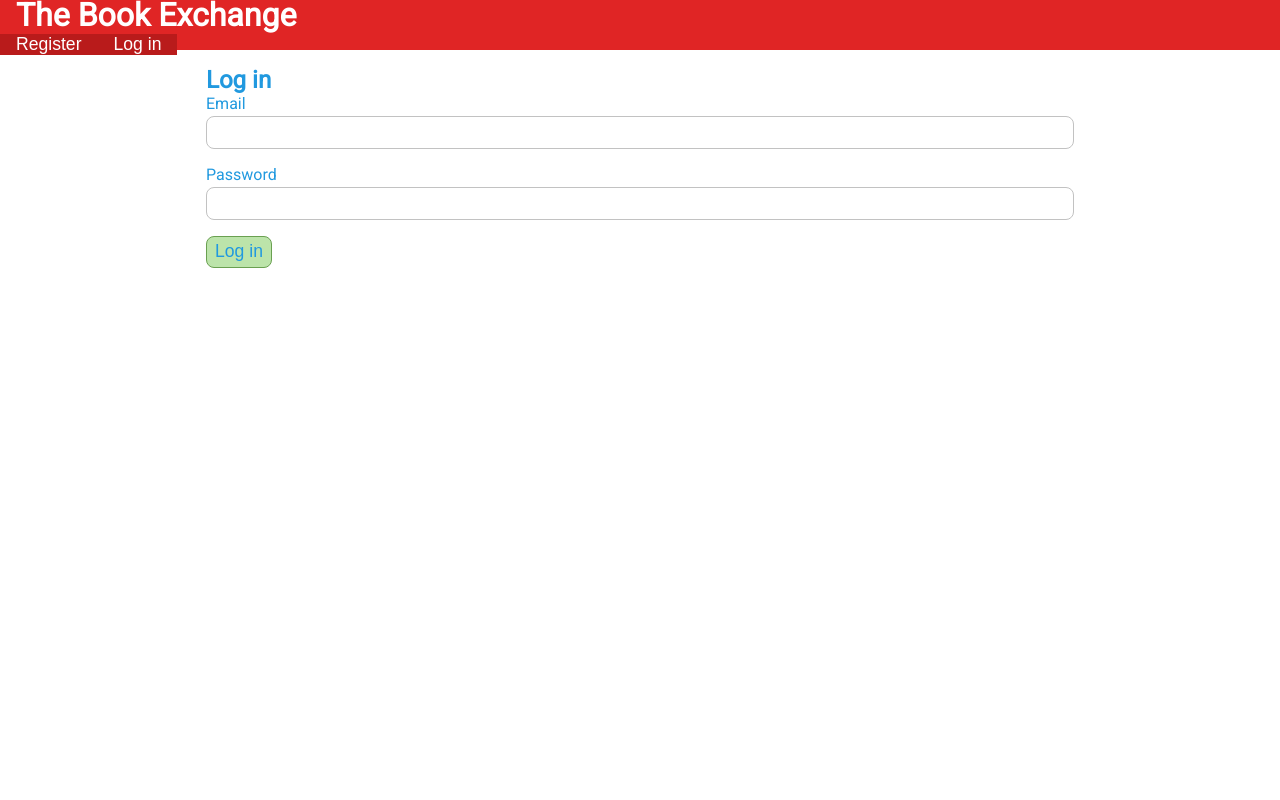
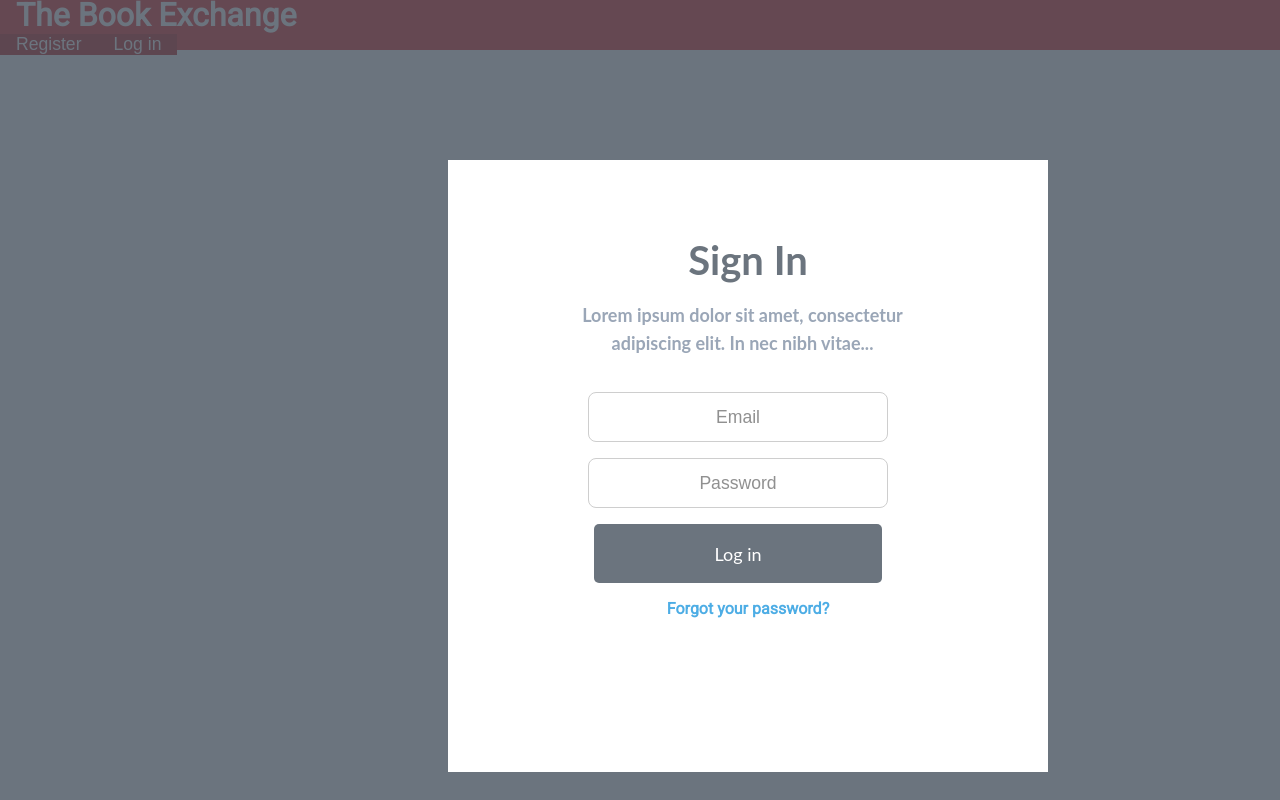
Before and after one commit to NoahMailloux/TheBookExchange, a React (Create React App) app in the folder mern-auth-front/: page /login in a window 1280 px wide. Built offline with nearby package versions, Linux system fonts and the light colour scheme; no server answers.

Commit message:
Updated home and login pages -Noah

```diff
--- a/mern-auth-front/src/components/auth/Login.js
+++ b/mern-auth-front/src/components/auth/Login.js
@@ -32,7 +32,37 @@ export default function Login() {
     };
 
     return (
-        <div className="page">
+        <div className="page2">
+            <div classname="loginPageContainer">
+                {error && (
+                <ErrorNotice message={error} clearError={() => setError(undefined)} />
+                )}
+                <div className="loginContainer">
+                    <h2 className="loginT">Sign In</h2>
+                    <h4 className="loginP">Lorem ipsum dolor
+                    sit amet, consectetur adipiscing elit.
+                    In nec nibh vitae...</h4>
+                    <form className="form2" onSubmit={submit}>
+                        <input
+                        placeholder="Email"
+                        id="login-email"
+                        type ="email"
+                        onChange={(e) => setEmail(e.target.value)}
+                        />
+                        <input
+                        placeholder="Password"
+                        id="login-password"
+                        type ="password"
+                        onChange={(e) => setPassword(e.target.value)}
+                        />
+                        <input type ="submit" value="Log in"/>
+                    </form>
+                    <h4><a href="https://pointerpointer.com/">Forgot your password?</a></h4>
+                </div>
+
+            </div>
+        </div>
+        /*<div className="page">
             <h2>Log in</h2>
             {error && (
             <ErrorNotice message={error} clearError={() => setError(undefined)} />
@@ -53,7 +83,7 @@ export default function Login() {
                 />
                 <input type ="submit" value="Log in"/>
             </form>
-        </div>
+        </div>*/ /* Original login*/
     );
 
 }
--- a/mern-auth-front/src/components/pages/Home.js
+++ b/mern-auth-front/src/components/pages/Home.js
@@ -13,15 +13,23 @@ export default function Home() {
     return(
     <div className="page">
         <div className="homeTop">
-            <p className="t1p">Sign-Up To Share Books
-            With Other Readers & Read New Books
-            For $25 A Month</p>
+            <div>
+                <h2 className="t1t">The Book Exchange Project</h2>
+                <h4 className="tLinks"><a className="tLinks" href="http://localhost:3000/register">Register</a></h4>
+                <h4 className="tLinks">|</h4>
+                <h4 className="tLinks"><a className="tLinks" href="http://localhost:3000/login">Login</a></h4>
+            </div>
+
+            <p className="t1p">Sign-Up To Share Books<br></br>
+            With Other Readers<br></br> & <br></br>Read New Books
+            For <br></br>$25 A Month</p>
+
             <button className="t1Btn">Sign Me Up</button>
         </div>
         <div>
             <h2 className="t2t"> About The Book Exchange Project</h2>
             <p className="t2p">Lorem ipsum dolor sit amet, consectetur adipiscing elit,
-            sed do eiusmod tempor incididunt ut labore et dolore magna aliqua.
+            sed do eiusmod tempor incididunt ut labore et dolore magna ailqua.
             Ut enim ad minim veniam, quis nostrud exercitation ullamco laboris
             nisi ut aliquip ex ea commodo consequat. Duis aute irure dolor in
             reprehenderit in voluptate velit esse cillum dolore eu fugiat nulla
--- a/mern-auth-front/src/style.css
+++ b/mern-auth-front/src/style.css
@@ -37,7 +37,8 @@ body{
 }
 
 .page{
-    padding: 1rem;
+    padding:1rem;
+
 }
 
 .container{
@@ -77,8 +78,120 @@ body{
 #header .auth-options button:hover {
     background-color: #be3a3a;
 }
+/* Login*/
+.page2{
+    position:fixed;
+    padding:0;
+    margin:0;
+    top:0;
+    left:0;
+    width: 100%;
+    height: 100%; /*^this will make the page take up the whole screen^*/
+    background-color: #47525E;
+    opacity: 0.8;
+}
+.loginPageContainer{
+    position: relative;
+}
+.loginContainer{
 
-/* form */
+    /* Center vertically */
+    position: absolute;
+    top: 20%;
+    left:35%;
+    background-color: #FFFFFF;
+    width: 600px;
+    height: 612px;
+    text-align: center;
+}
+.loginT{
+    margin-top: 75px;
+    color: #47525E;
+    font-family: Lato;
+    font-size: 40px;
+    line-height: 51px;
+    width: 600px;
+
+}
+.loginP{
+    color: #8190A5;
+    font-family: Lato;
+    font-size: 18px;
+    line-height: 28px;
+    width: 369px;
+    margin-left: 110px;
+    text-align: center;
+    margin-bottom:35px;
+    margin-top:15px;
+}
+.loginTextBox{
+    background-color: #FFFFFF;
+    border: 1px solid #8492A6;
+    border-radius: 5px;
+    width: 287px;
+    height: 58px;
+}
+.loginBtn{
+    background-color: #47525E;
+    border-radius: 5px;
+    width: 288px;
+    height: 59px;
+}
+.loginForgotPw{
+    color: #8190A5;
+    font-family: Lato;
+    font-size: 14px;
+    line-height: 22px;
+    width: 600px;
+    text-align: center;
+}
+
+/* Form2, login form*/
+
+.form2 label,
+.form2 input{
+    display: block;
+
+}
+
+.form2 input {
+    text-align: center;
+    margin-bottom: 1rem;
+}
+.form2 label {
+    margin-bottom: 0.2rem;
+}
+.form2 input[type="text"],
+.form2 input[type="email"],
+.form2 input[type="password"] {
+    width: 50%;
+    min-height: 50px;
+    padding: 0.3rem;
+    margin-left: 140px;
+    border: 1px solid #c2c2c2;
+    border-radius: 8px;
+    background-color: f0f0f0;
+    font-size: 1.1rem;
+
+}
+.form2 input:focus{
+    border: 1px solid #50a4e9;
+    box-shadow: inset 0px 0px 5px rgba(38, 142, 228, 0.5);
+    outline: none;
+}
+.form2 input[type="submit"]{
+    margin-left: 146px;
+    padding: 0.3rem 0.5rem;
+    background-color: #47525E;
+    border-radius: 5px;
+    width: 288px;
+    height: 59px;
+    color: #FFFFFF;
+    font-family: Lato;
+    font-size: 18px;
+}
+
+/* Tutorial form */
 
 .form label,
 .form input{
@@ -144,12 +257,30 @@ body{
     border: 2px solid #c2c2c2;
     border-radius:1px;
 }
-.t1p {
+.t1t {
     color: #FFFFFF;
     font-family: Lato;
-    font-size: 53px;
-    line-height: 68px;
-    width: 751px;
+    font-size: 40px;
+    line-height: 71px;
+    text-align: left;
+    float:left;
+  }
+.tLinks {
+color: #FFFFFF;
+font-family: Lato;
+font-size: 25px;
+line-height: 42px;
+text-align: left;
+float:right;
+  }
+.t1p {
+    margin-left:-50px;
+    margin-top: 120px;
+    color: #FFFFFF;
+    font-family: Lato;
+    font-size: 30px;
+    line-height: 25px;
+    width: 575px;
     text-align: center;
   }
 .t1Btn{
@@ -231,6 +362,8 @@ body{
     height: 64px;
     float: left;
   }
+
+
 /* media queries*/
 
 @media screen and (max-width:550px){
```
Also changed, not shown: 1 other file (tests, documents, lock files or other folders).
